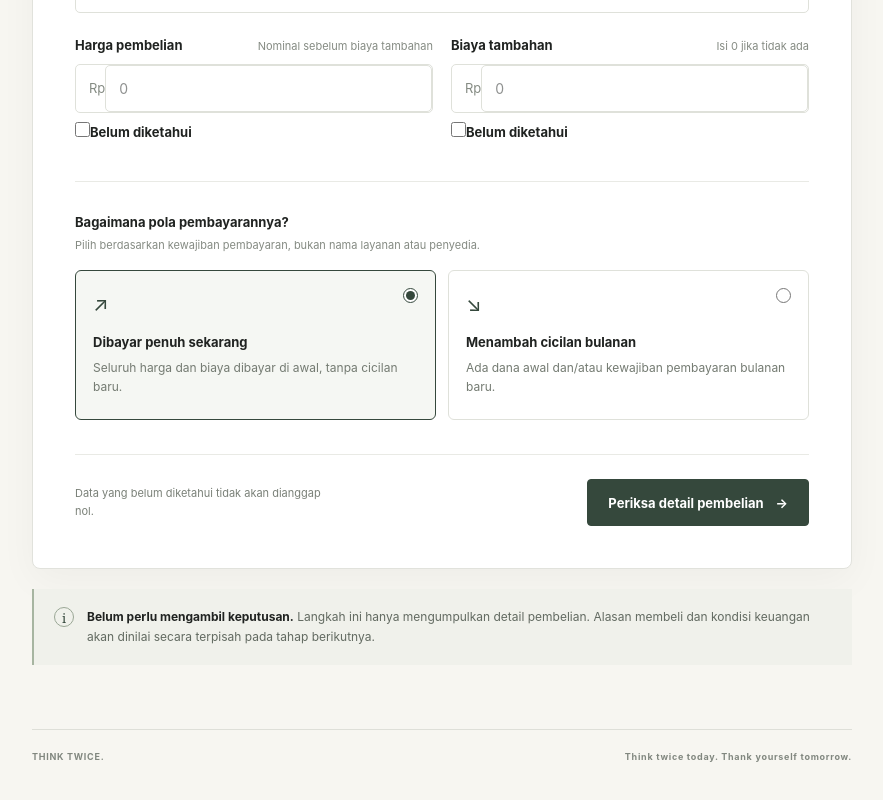
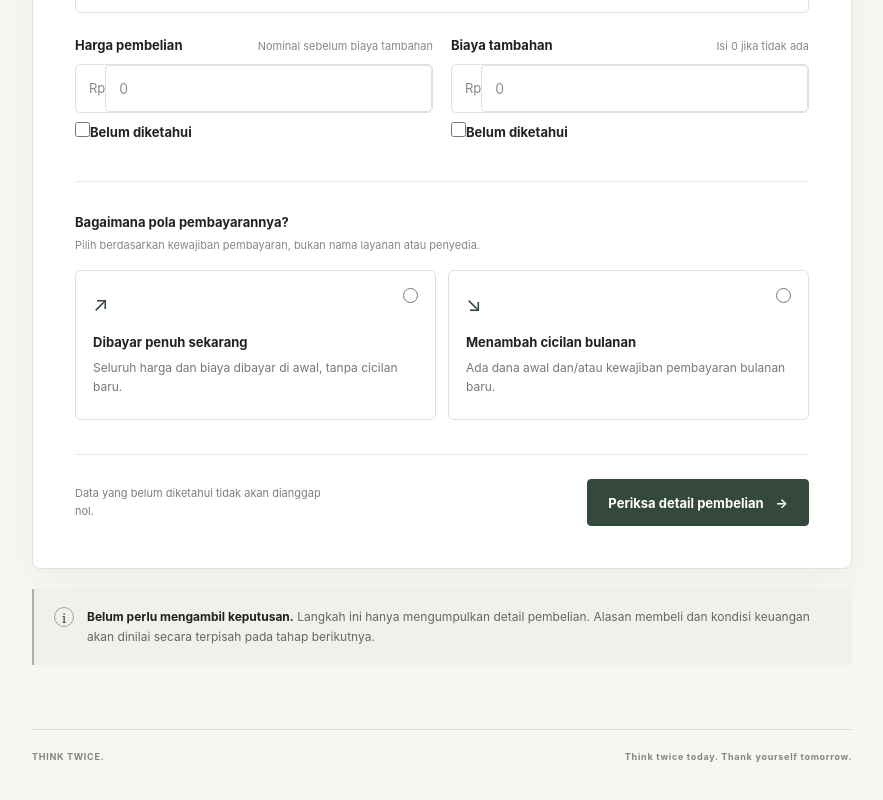
Before and after one commit to kiisafezone/think-twice, a Next.js app: page / in a window 1280 px wide. Shown: the part 880-1680 px from the top of the page, without its empty margins (198-1081 px from the left). Built offline with nearby package versions, Linux system fonts and the light colour scheme.

Commit message:
fix: require explicit payment pattern selection

```diff
--- a/src/components/purchase-intake.tsx
+++ b/src/components/purchase-intake.tsx
@@ -13,7 +13,7 @@ type FormState = {
   category: string;
   purchasePrice: AmountField;
   additionalFees: AmountField;
-  financingClass: "cash" | "financed";
+  financingClass: "" | "cash" | "financed";
   upfrontPayment: AmountField;
   monthlyInstallment: AmountField;
   installmentCount: AmountField;
@@ -27,7 +27,7 @@ const initialForm: FormState = {
   category: "",
   purchasePrice: { value: "", unknown: false },
   additionalFees: { value: "", unknown: false },
-  financingClass: "cash",
+  financingClass: "",
   upfrontPayment: { value: "", unknown: false },
   monthlyInstallment: { value: "", unknown: false },
   installmentCount: { value: "", unknown: false },
@@ -130,7 +130,8 @@ export default function PurchaseIntake() {
     const paymentPlan =
       form.financingClass === "cash"
         ? { financingClass: "cash" as const }
-        : {
+        : form.financingClass === "financed"
+          ? {
               financingClass: "financed" as const,
               upfrontPayment: amountInput(form.upfrontPayment),
               installment: {
@@ -150,7 +151,8 @@ export default function PurchaseIntake() {
                     ? { status: "unknown" as const }
                     : { status: "known" as const, value: form.feeTreatment },
               },
-          };
+            }
+          : { financingClass: "" };
 
     const result = purchaseInputSchema.safeParse({
       itemName: form.itemName,
@@ -384,6 +386,7 @@ export default function PurchaseIntake() {
               <span className="choice-description">Ada dana awal dan/atau kewajiban pembayaran bulanan baru.</span>
             </label>
           </div>
+          {fieldError(errors, "paymentPlan")}
         </fieldset>
 
         {form.financingClass === "financed" ? (
```
Lines whose indentation alone changed are shown as unchanged.
